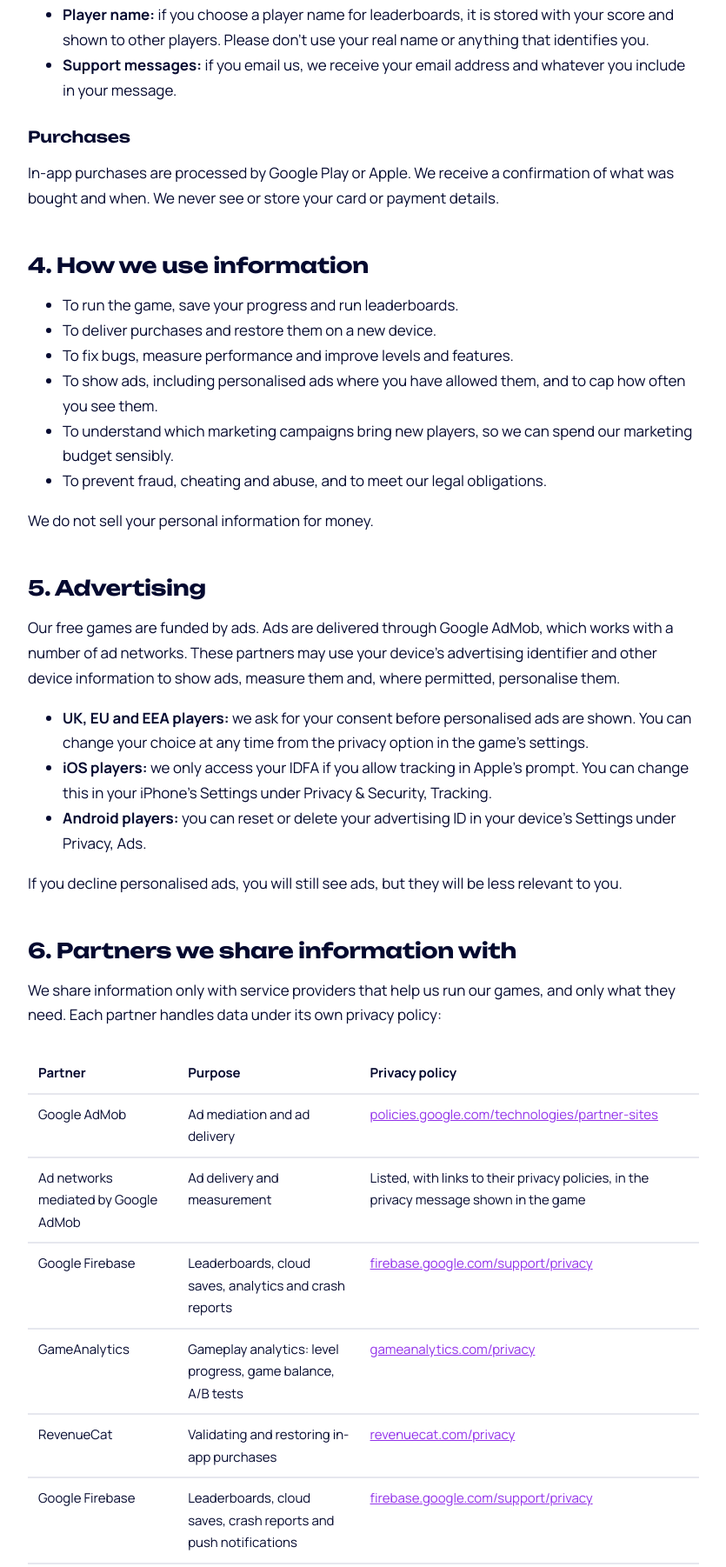
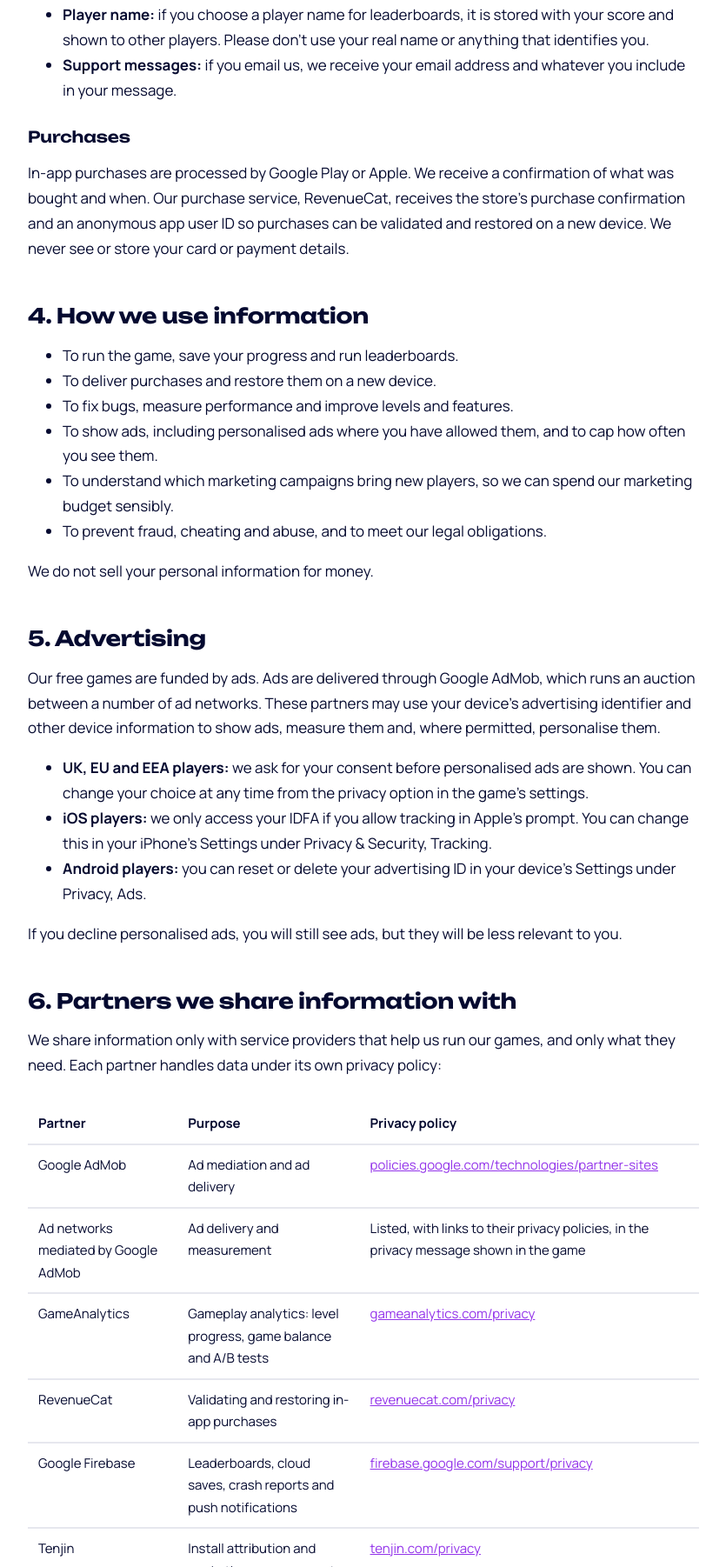
Before and after one commit to Pourtrait/mestero-site, a plain HTML site: page privacy/index.html in a window 1280 px wide. Shown: the part 1994-3796 px from the top of the page at 87% size, without its empty margins (222-1057 px from the left). Drawn offline with Linux system fonts and the light colour scheme.

Commit message:
Privacy page: single Firebase row, restore RevenueCat purchases sentence
Co-Authored-By: Claude Opus 5.5 <noreply@anthropic.com>
Claude-Session: https://claude.ai/code/session_01TWgEEZzKfTK6sHF3pgPHoX

```diff
--- a/privacy/index.html
+++ b/privacy/index.html
@@ -81,7 +81,8 @@ footer{border-top:2px solid var(--line);margin-top:80px;padding:32px 0 48px;colo
 <table>
 <thead><tr><th>Game</th><th>Platforms</th><th>Partners used (see section 6)</th></tr></thead>
 <tbody>
-<tr><td>Pourtrait</td><td>Android, iOS, web</td><td>Google AdMob and its mediated ad networks, GameAnalytics, RevenueCat, Google Firebase, Tenjin, Google Play and Apple in-app purchases</td></tr></tbody>
+<tr><td>Pourtrait</td><td>Android, iOS, web</td><td>Google AdMob and the ad networks it mediates, GameAnalytics, RevenueCat, Google Firebase, Tenjin, Google Play and Apple in-app purchases</td></tr>
+</tbody>
 </table>
 </div>
 <p>When we release a new game, we add it to this table. If a game uses a partner not listed in section 6, we update this policy before that game is released.</p>
@@ -101,7 +102,7 @@ footer{border-top:2px solid var(--line);margin-top:80px;padding:32px 0 48px;colo
 <li><b>Support messages:</b> if you email us, we receive your email address and whatever you include in your message.</li>
 </ul>
 <h3>Purchases</h3>
-<p>In-app purchases are processed by Google Play or Apple. We receive a confirmation of what was bought and when. We never see or store your card or payment details.</p>
+<p>In-app purchases are processed by Google Play or Apple. We receive a confirmation of what was bought and when. Our purchase service, RevenueCat, receives the store's purchase confirmation and an anonymous app user ID so purchases can be validated and restored on a new device. We never see or store your card or payment details.</p>
 
 <h2 id="use">4. How we use information</h2>
 <ul>
@@ -115,7 +116,7 @@ footer{border-top:2px solid var(--line);margin-top:80px;padding:32px 0 48px;colo
 <p>We do not sell your personal information for money.</p>
 
 <h2 id="ads">5. Advertising</h2>
-<p>Our free games are funded by ads. Ads are delivered through Google AdMob, which works with a number of ad networks. These partners may use your device's advertising identifier and other device information to show ads, measure them and, where permitted, personalise them.</p>
+<p>Our free games are funded by ads. Ads are delivered through Google AdMob, which runs an auction between a number of ad networks. These partners may use your device's advertising identifier and other device information to show ads, measure them and, where permitted, personalise them.</p>
 <ul>
 <li><b>UK, EU and EEA players:</b> we ask for your consent before personalised ads are shown. You can change your choice at any time from the privacy option in the game's settings.</li>
 <li><b>iOS players:</b> we only access your IDFA if you allow tracking in Apple's prompt. You can change this in your iPhone's Settings under Privacy &amp; Security, Tracking.</li>
@@ -131,8 +132,7 @@ footer{border-top:2px solid var(--line);margin-top:80px;padding:32px 0 48px;colo
 <tbody>
 <tr><td>Google AdMob</td><td>Ad mediation and ad delivery</td><td><a href="https://policies.google.com/technologies/partner-sites" rel="noopener">policies.google.com/technologies/partner-sites</a></td></tr>
 <tr><td>Ad networks mediated by Google AdMob</td><td>Ad delivery and measurement</td><td>Listed, with links to their privacy policies, in the privacy message shown in the game</td></tr>
-<tr><td>Google Firebase</td><td>Leaderboards, cloud saves, analytics and crash reports</td><td><a href="https://firebase.google.com/support/privacy" rel="noopener">firebase.google.com/support/privacy</a></td>
-<tr><td>GameAnalytics</td><td>Gameplay analytics: level progress, game balance, A/B tests</td><td><a href="https://gameanalytics.com/privacy/" rel="noopener">gameanalytics.com/privacy</a></td></tr>
+<tr><td>GameAnalytics</td><td>Gameplay analytics: level progress, game balance and A/B tests</td><td><a href="https://gameanalytics.com/privacy/" rel="noopener">gameanalytics.com/privacy</a></td></tr>
 <tr><td>RevenueCat</td><td>Validating and restoring in-app purchases</td><td><a href="https://www.revenuecat.com/privacy/" rel="noopener">revenuecat.com/privacy</a></td></tr>
 <tr><td>Google Firebase</td><td>Leaderboards, cloud saves, crash reports and push notifications</td><td><a href="https://firebase.google.com/support/privacy" rel="noopener">firebase.google.com/support/privacy</a></td></tr>
 <tr><td>Tenjin</td><td>Install attribution and marketing measurement</td><td><a href="https://www.tenjin.com/privacy/" rel="noopener">tenjin.com/privacy</a></td></tr>
```
